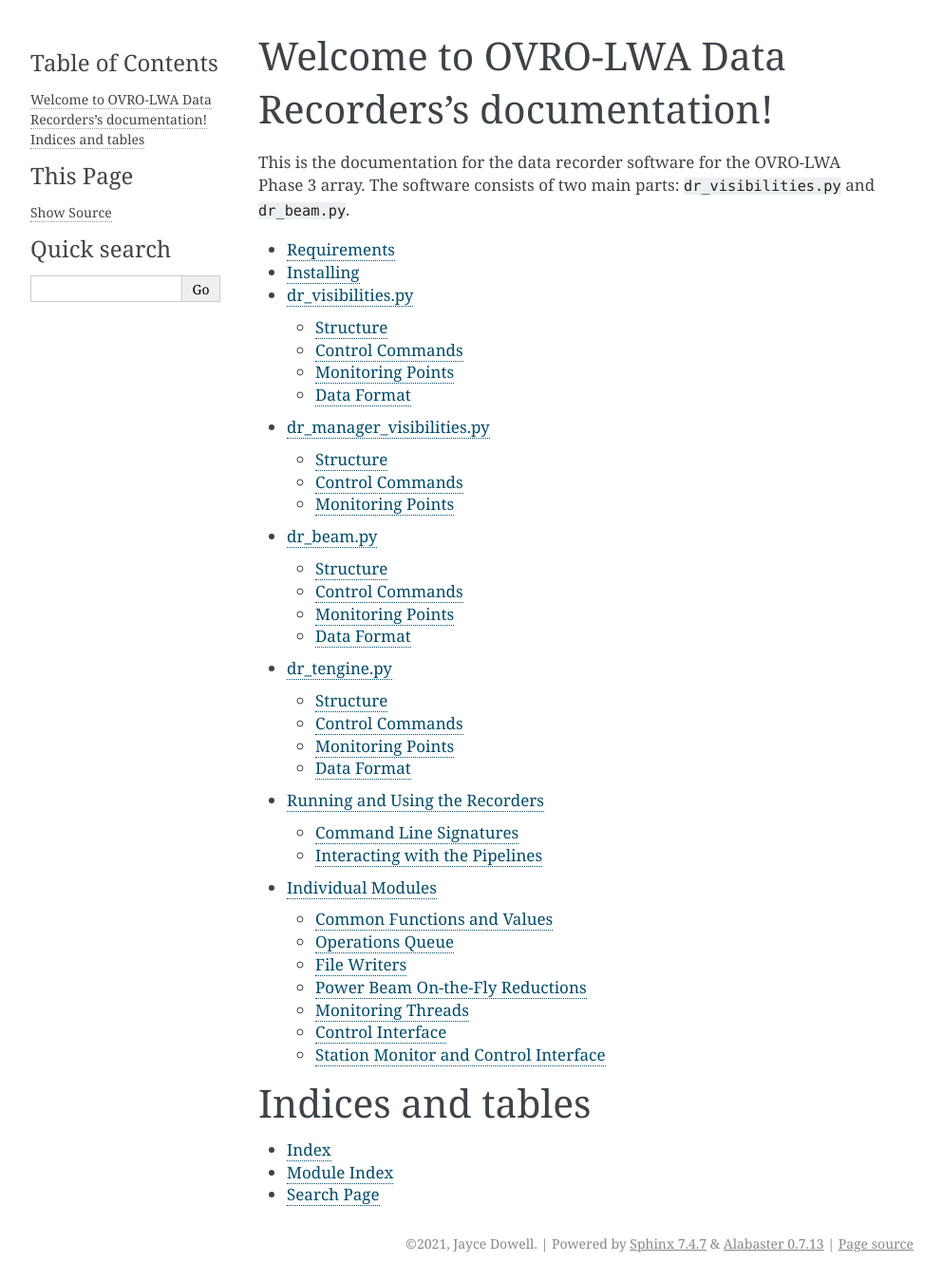
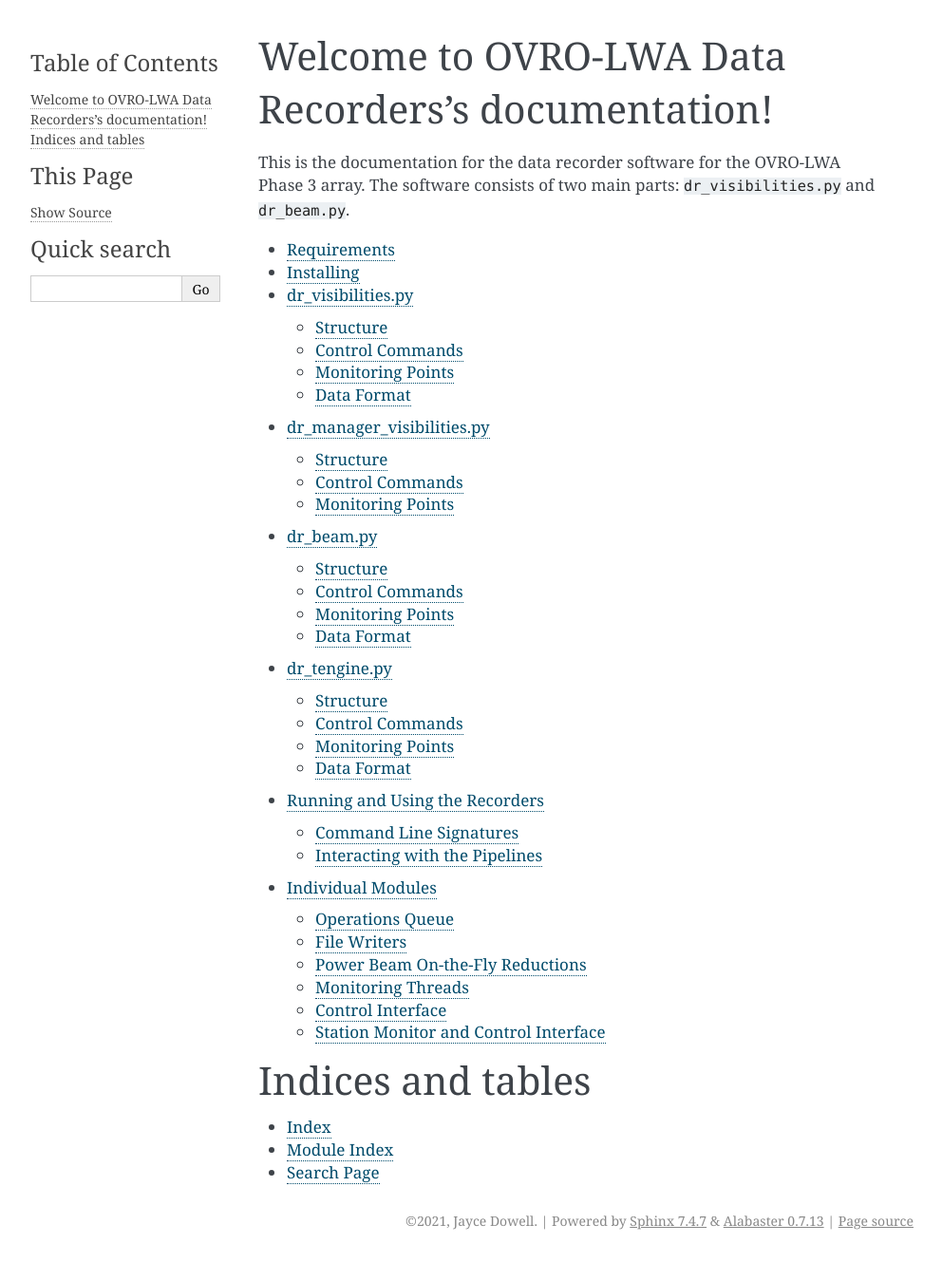
Before and after one commit to lwa-project/ovro_data_recorder, a Sphinx documentation site: the page built from docs/source/index.rst, in a window 1280 px wide. Shown: the whole page at 95% size, without its empty margins (148-1140 px from the left). Built offline with Sphinx 7.4.7, drawn with Linux system fonts in a browser that asks for light colours; formulas are drawn with MathJax 3; after the commit the page ends 1325 px from its top, so only the background shows below that.

```diff
--- a/docs/source/modules.rst
+++ b/docs/source/modules.rst
@@ -1,11 +1,5 @@
 Individual Modules
 ==================
-
-Common Functions and Values
----------------------------
-
-.. automodule:: common
-   :members:
 
 Operations Queue
 ----------------
--- a/docs/source/using.rst
+++ b/docs/source/using.rst
@@ -59,7 +59,7 @@
   (False, '5d42c5acc3b011eb9eb410bf48e38102')
   >>>
   >>> # Send a command "record" command to the first power beam
-  >>> from common import LWATime
+  >>> from mcs.common import LWATime
   >>> t_now = LWATime.now()
   >>> mjd_now = int(t_now.mjd)
   >>> mpm_now = int((t_now.mjd - mjd_now)*86400.0*1000.0)
```
